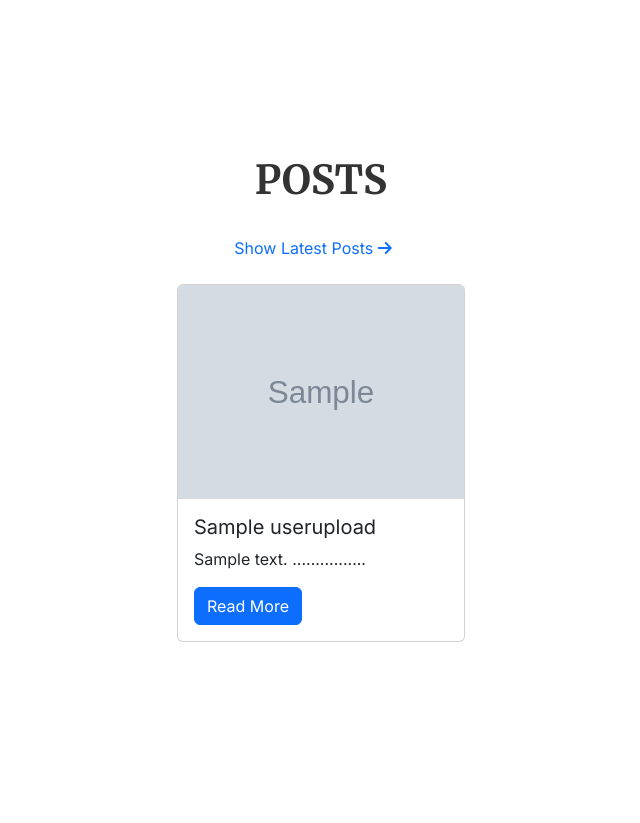
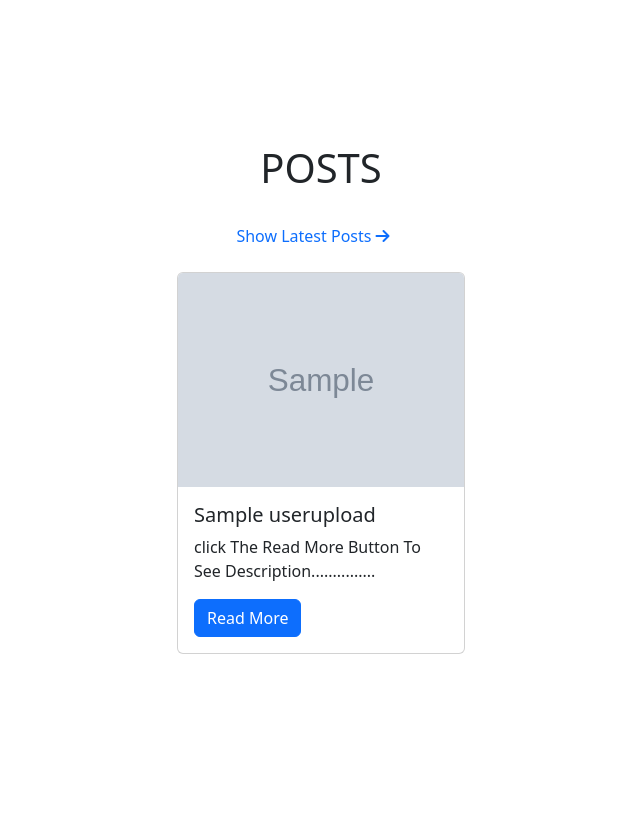
Before and after one commit to sriram-65/pyblog, a Flask app: page / in a window 1280 px wide. Shown: the part 857-1680 px from the top of the page, without its empty margins (319-959 px from the left). Run offline with Flask 3, Linux system fonts and the light colour scheme; grey boxes marked "Sample" are stand-in pictures; a database or web service that is not in the repository returns one stand-in record (values such as "Sample title"); some libraries are stand-ins or nearby versions.

Commit message:
Update index.html

```diff
--- a/templates/index.html
+++ b/templates/index.html
@@ -3,12 +3,12 @@
 <head>
     <meta charset="UTF-8">
     <meta name="viewport" content="width=device-width, initial-scale=1.0">
-    <title>Document</title>
+    <title>Sriram's Web World</title>
     <link href="https://cdn.jsdelivr.net/npm/bootstrap@5.3.3/dist/css/bootstrap.min.css" rel="stylesheet" integrity="sha384-QWTKZyjpPEjISv5WaRU9OFeRpok6YctnYmDr5pNlyT2bRjXh0JMhjY6hW+ALEwIH" crossorigin="anonymous">
     <script src="https://cdn.jsdelivr.net/npm/bootstrap@5.3.3/dist/js/bootstrap.bundle.min.js" integrity="sha384-YvpcrYf0tY3lHB60NNkmXc5s9fDVZLESaAA55NDzOxhy9GkcIdslK1eN7N6jIeHz" crossorigin="anonymous"></script>
     <link rel="stylesheet" href="https://cdnjs.cloudflare.com/ajax/libs/font-awesome/6.7.2/css/all.min.css" integrity="sha512-Evv84Mr4kqVGRNSgIGL/F/aIDqQb7xQ2vcrdIwxfjThSH8CSR7PBEakCr51Ck+w+/U6swU2Im1vVX0SVk9ABhg==" crossorigin="anonymous" referrerpolicy="no-referrer" />
     <script src="https://cdn.jsdelivr.net/npm/sweetalert2@11"></script>
-    <link href="https://fonts.googleapis.com/css2?family=Merriweather:wght@300;400;700&family=Inter:wght@300;400;700&display=swap" rel="stylesheet">
+
 
 </head>
 <body>
@@ -69,9 +69,9 @@
                     {%if i.Image_url.endswith(("jpg" , "png"))%}
                       <img src="{{ i.Image_url }}" class="card-img-top" alt="...">
                     {%elif i.Image_url.endswith(".pdf") %}
-                    <iframe src="{{ i.Image_url }}" type="application/pdf" width="100%" height="200px">
+                    <object data="{{ i.Image_url }}" type="application/pdf" width="100%" height="200px">
                       <p>Your browser does not support PDFs. <a href="{{ i.Image_url }}">Download the PDF</a>.</p>
-                  </iframe>
+                  </object>
                   {% elif i.Image_url.endswith(('mp4', 'webm', 'ogg'))%}
                   <video width="100%" controls>
                     <source src="{{ i.Image_url }}" type="video/mp4">
@@ -82,8 +82,8 @@
                   {%endif%}
 
                       <div class="card-body">
-                          <h5 class="card-title">{{ i.Title }}</h5>
-                          <p class="card-text">{{ i.Description[0:40] }} ................</p>
+                          <h5 class="card-title">{{ i.Title | safe}}</h5>
+                          <p class="card-text">click The Read More Button To See Description...............</p>
                           <a href="{{ url_for('post_details' , post_id=i._id) }}" class="btn btn-primary">Read More</a>
 
 
@@ -142,16 +142,7 @@
     width:100%;
     height:100vh;
 
-    font-family: 'Inter', sans-serif;
-    font-size: 16px;
-    color: #333;
-}
-
-h1, h2, h3 {
-    font-family: 'Merriweather', serif;
-    font-weight: 700;
-}
-
+  }
    .brand{
        font-weight: 900;
        font-size: larger;
```
